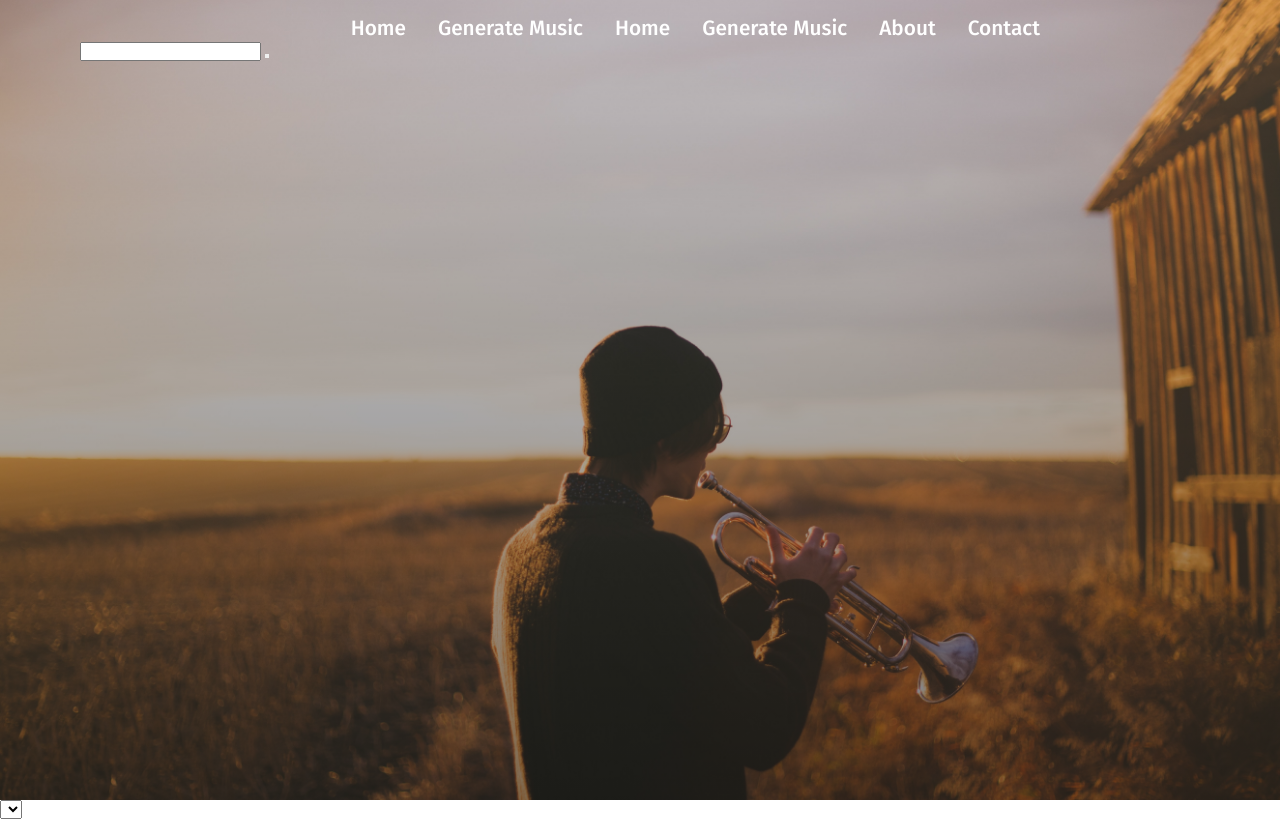
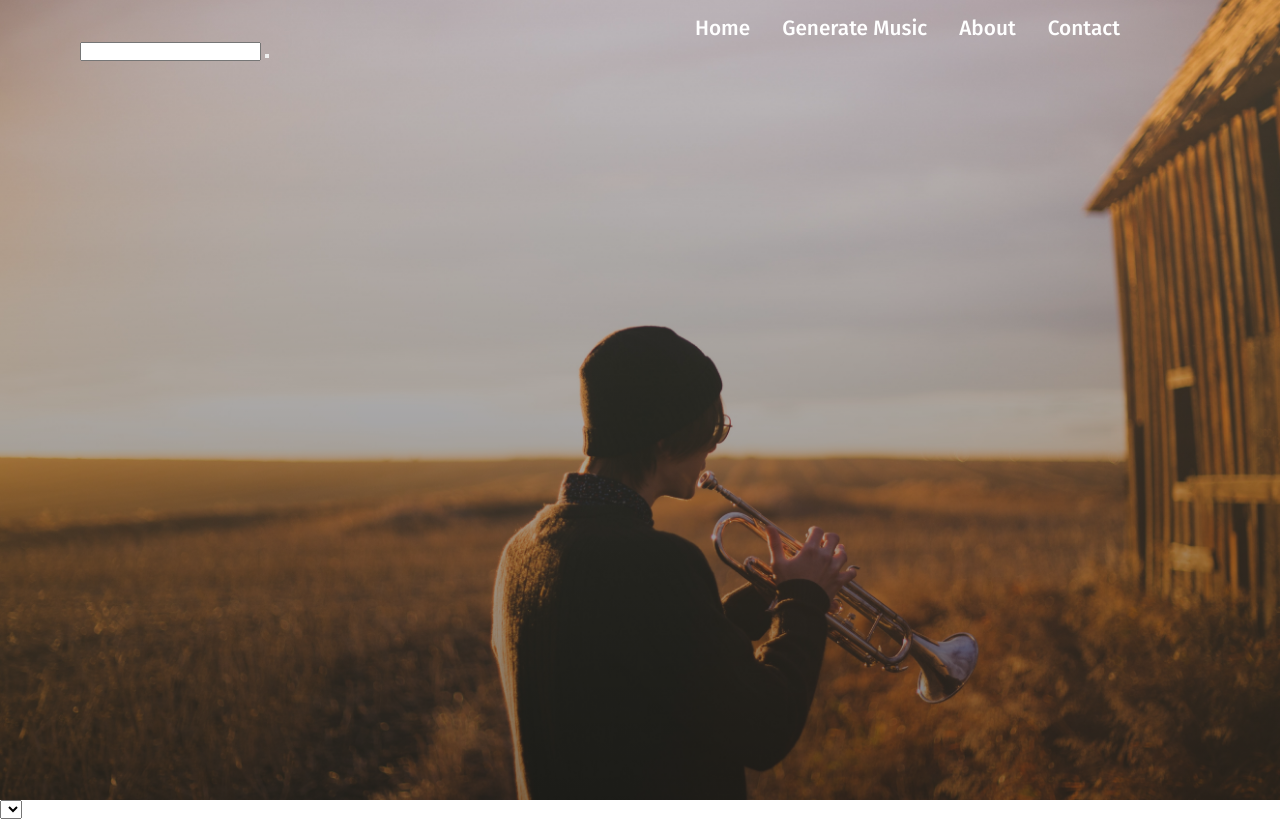
Before and after one commit to mbussert/musical-forecast, a plain HTML site: page index.html in a window 1280 px wide. Drawn offline with nearby package versions, Linux system fonts and the light colour scheme; a web font is replaced by a local one.

Commit message:
ul changes

```diff
--- a/index.html
+++ b/index.html
@@ -21,12 +21,8 @@
                 <!-- displays playlist based on weather -->
                 <li>Generate Music</li>
                 <!-- creator names, how it works -->
-            <ul class="nav-links">
-                <li>Home</li>
-                <li>Generate Music</li>
                 <li>About</li>
                 <li>Contact</li>
-            </ul>
             </nav>
             <h2 class="big-text">Musical Forecast</h2>
 
```
